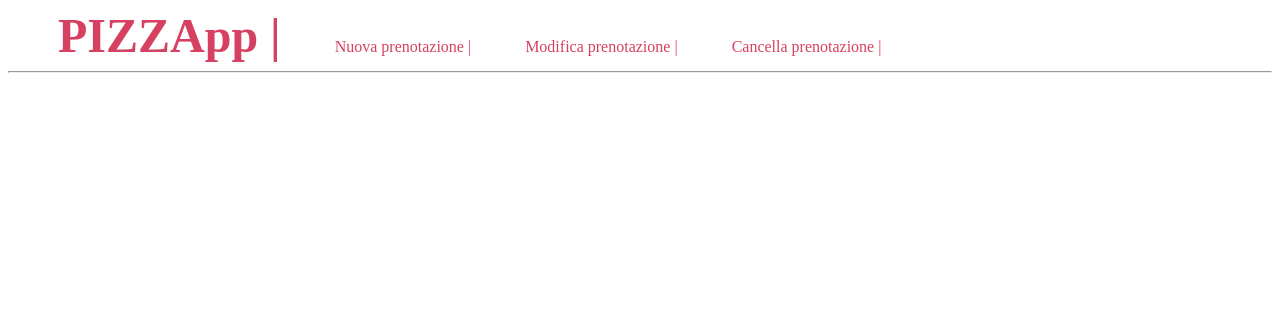
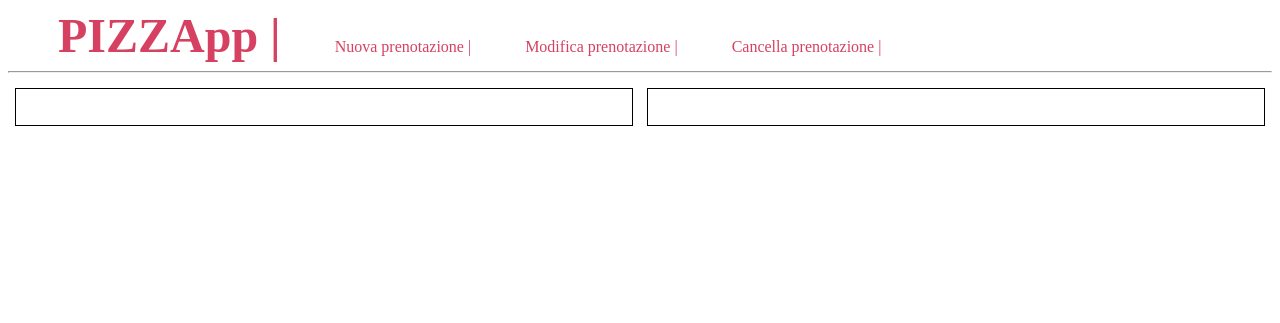
Before and after one commit to alessandro-bertelli/webapp_isa_tbd, a Flask app: template src/templates/base.html in a window 1280 px wide. Shown: the top 323 px of the page. Run offline with Flask 2, Linux system fonts and the light colour scheme; the template is opened without the code that fills it, so the values that code supplies are empty; some libraries are stand-ins or nearby versions.

Commit message:
Page layout split horizontally for the different sections

```diff
--- a/src/templates/base.html
+++ b/src/templates/base.html
@@ -16,6 +16,20 @@
             margin-left: 50px;
             text-decoration: none;
         }
+        .parent {
+            display: flex;
+            width: 100%;
+        }
+        .menu {
+        flex: 1;
+        border: 0.3px solid black;
+        margin: 7px;
+        }
+        .variable {
+        flex: 1;
+        border: 0.3px solid black;
+        margin:7px;
+        }
     </style>
 </head>
 <body>
@@ -26,8 +40,9 @@
         <indice href="cancella-prenotazione">Cancella prenotazione       |</indice>
     </nav>
     <hr>
-    <div class="content">
-        {% block content %} {% endblock %}
+    <div class="parent">
+        <div align="center" class="menu">{% block menu %}{% endblock %} <br><br></div>
+        <div class="variable"></div>
     </div>
 </body>
 </html>
--- a/src/templates/index.html
+++ b/src/templates/index.html
@@ -1,17 +1,17 @@
 {% extends 'base.html' %}
 
-{% block content %}
+{% block menu %}
     <h1>{% block title1 %} Pizze {% endblock %}</h1>
     {% for pizza in pizze %}
         <div class='pizza'>
-            <h3><strong>{{ pizza[1] }}.</strong> <em><strong>{{ pizza[0] }}</strong></em> ....{{ pizza[2] }}</h3>
+            <strong>{{ pizza[1] }}.</strong> <em><strong>{{ pizza[0] }}</strong></em> ....{{ pizza[2] }}
         </div>
     {% endfor %}
 
     <h1>{% block title2 %} Bevande {% endblock %}</h1>
     {% for bevanda in bevande %}
         <div class='bevanda'>
-            <h3><strong>{{ bevanda[1] }}.</strong> <em><strong>{{ bevanda[0] }}</strong></em> ....{{ bevanda[2] }}</h3>
+            <strong>{{ bevanda[1] }}.</strong> <em><strong>{{ bevanda[0] }}</strong></em> ....{{ bevanda[2] }}
         </div>
     {% endfor %}
 {% endblock %}
```
